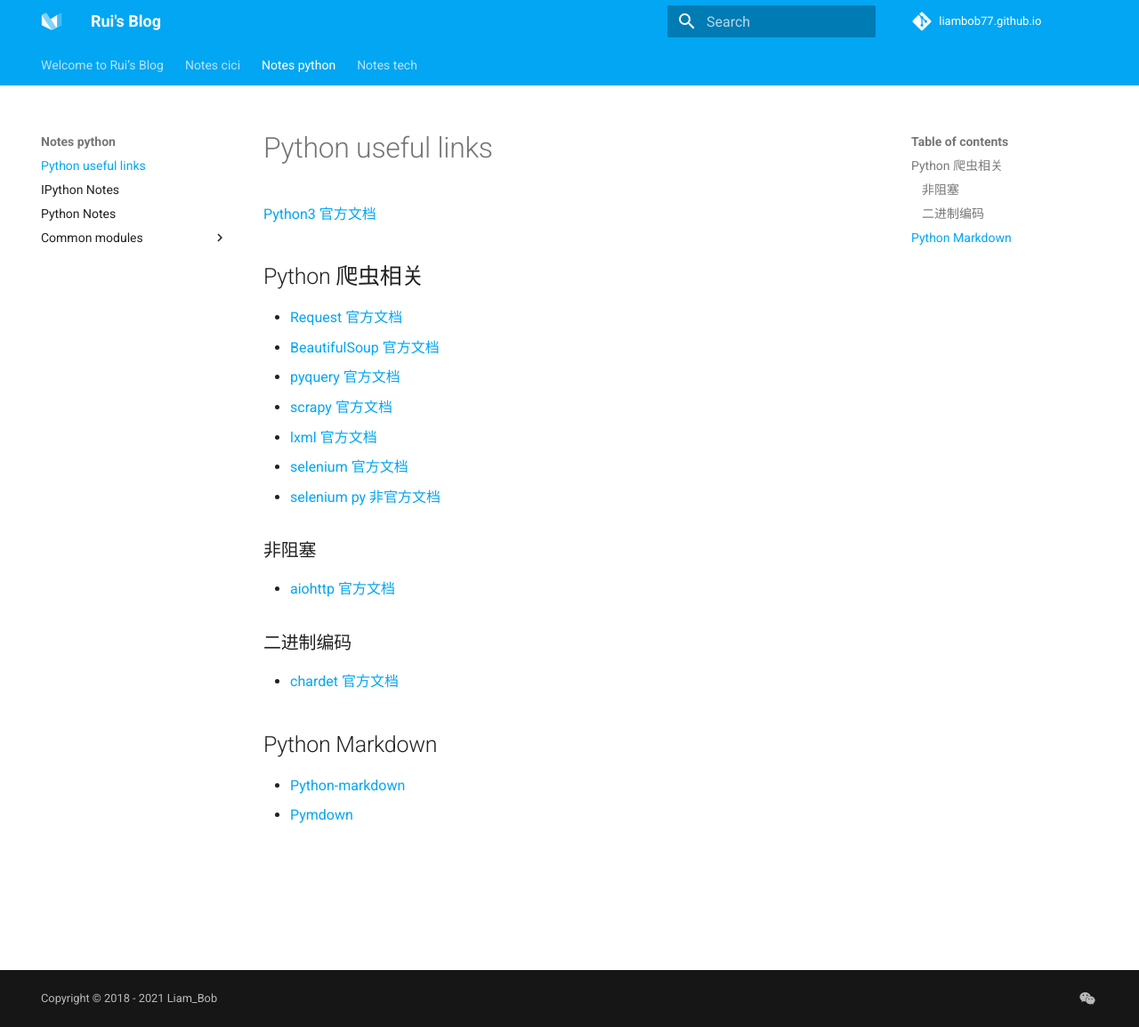
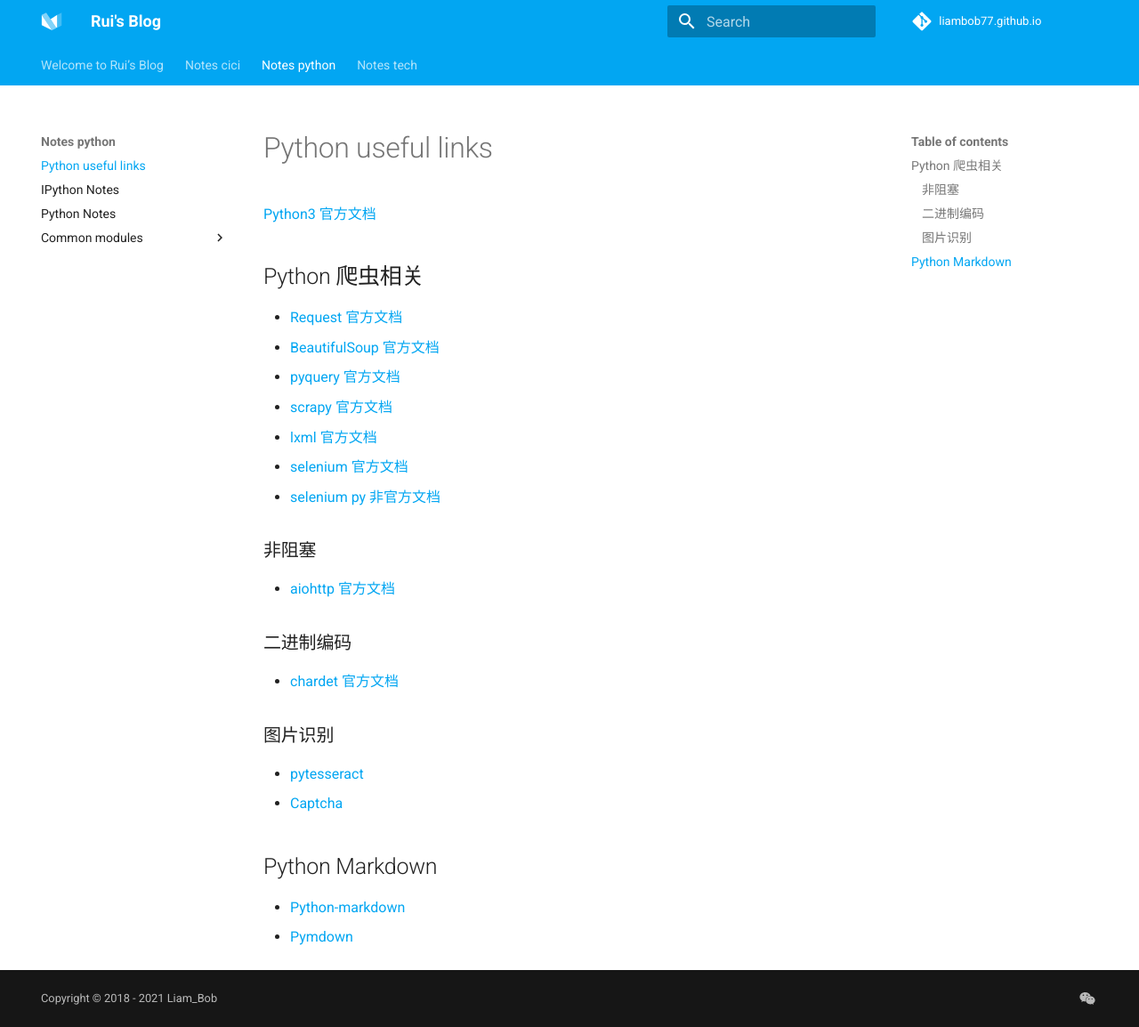
Before and after one commit to liambob77/ruihan.tech, an MkDocs documentation site: the page built from docs/notes_python/index.md, in a window 1280 px wide and 1154 px high. Shown: the whole window at 89% size. Built offline with MkDocs 1.6.1 and Material for MkDocs 9.7.7, drawn with Linux system fonts in a browser that asks for light colours; comment, search, counter and statistics services are not loaded.

Commit message:
Update index.md

```diff
--- a/docs/notes_python/index.md
+++ b/docs/notes_python/index.md
@@ -20,6 +20,11 @@
 
 - [chardet 官方文档](https://chardet.readthedocs.io/en/latest/index.html)
 
+### 图片识别
+
+- [pytesseract](https://github.com/madmaze/pytesseract)
+- [Captcha](https://github.com/ZYSzys/awesome-captcha)
+
 ## Python Markdown
 
 - [Python-markdown](https://python-markdown.github.io/)
```
